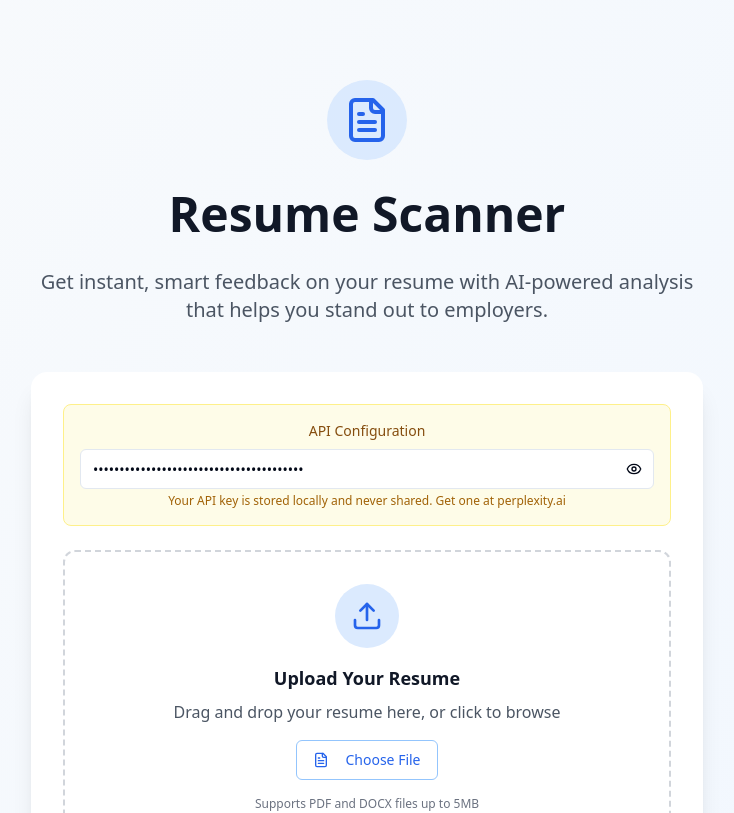
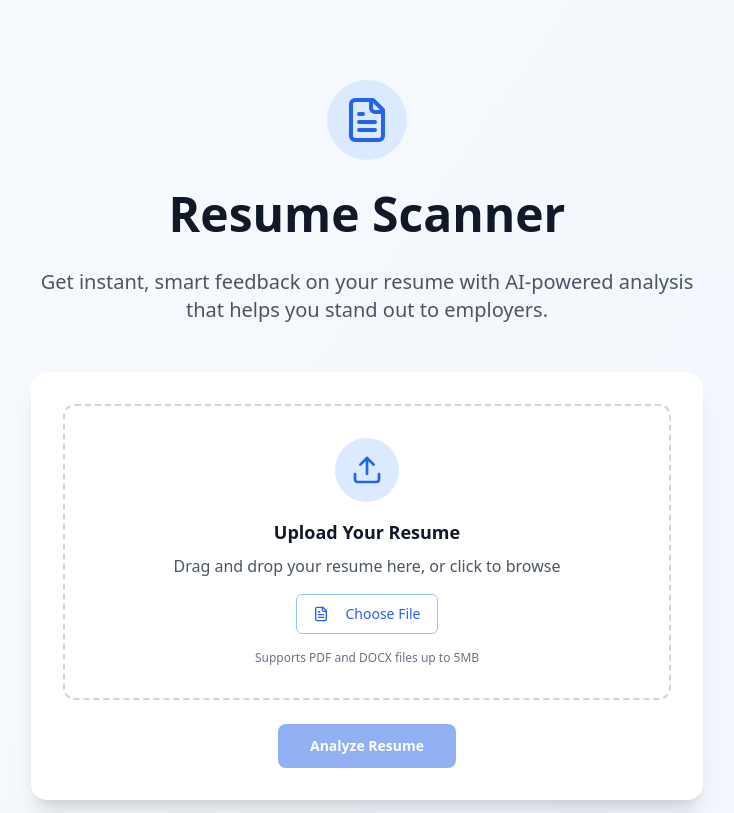
Before and after one commit to SreeAdithya123/resume-insights-flow, a React (Vite) app: page / in a window 1280 px wide. Shown: the top 813 px of the page, without its empty margins (273-1007 px from the left). Built offline with nearby package versions, Linux system fonts and the light colour scheme.

Commit message:
Remove API key input and integrate API
Removes the API key input box from the landing page and ensures the API is integrated for resume analysis.

```diff
--- a/src/pages/Index.tsx
+++ b/src/pages/Index.tsx
@@ -5,8 +5,7 @@ import HowItWorks from "@/components/HowItWorks";
 import FeedbackDisplay from "@/components/FeedbackDisplay";
 import LoadingSpinner from "@/components/LoadingSpinner";
 import { Button } from "@/components/ui/button";
-import { Input } from "@/components/ui/input";
-import { FileText, RefreshCw, Eye, EyeOff } from "lucide-react";
+import { FileText, RefreshCw } from "lucide-react";
 import { useToast } from "@/hooks/use-toast";
 
 interface FeedbackData {
@@ -36,8 +35,7 @@ const Index = () => {
   const [uploadedFile, setUploadedFile] = useState<File | null>(null);
   const [isScanning, setIsScanning] = useState(false);
   const [feedbackData, setFeedbackData] = useState<FeedbackData | null>(null);
-  const [apiKey, setApiKey] = useState("vaH5yXCtZMCYFFlljqJWzsVKcJO7Rs4eEglOAEOC");
-  const [showApiKey, setShowApiKey] = useState(false);
+  const apiKey = "vaH5yXCtZMCYFFlljqJWzsVKcJO7Rs4eEglOAEOC"; // Integrated API key
   const { toast } = useToast();
 
   const handleFileUpload = (file: File) => {
@@ -122,15 +120,6 @@ const Index = () => {
   const handleAnalyze = async () => {
     if (!uploadedFile) return;
 
-    if (!apiKey.trim()) {
-      toast({
-        title: "API Key Required",
-        description: "Please enter your Perplexity API key to analyze the resume.",
-        variant: "destructive",
-      });
-      return;
-    }
-
     setIsScanning(true);
 
     try {
@@ -186,38 +175,12 @@ const Index = () => {
 
           {/* File Upload and Analyze Section */}
           <div className="bg-white rounded-2xl shadow-xl p-8 mb-16 max-w-2xl mx-auto">
-            {/* API Key Input */}
-            <div className="mb-6 p-4 bg-yellow-50 border border-yellow-200 rounded-lg">
-              <h3 className="text-sm font-medium text-yellow-800 mb-2">API Configuration</h3>
-              <div className="relative">
-                <Input
-                  type={showApiKey ? "text" : "password"}
-                  placeholder="Enter your Perplexity API key"
-                  value={apiKey}
-                  onChange={(e) => setApiKey(e.target.value)}
-                  className="pr-10"
-                />
-                <Button
-                  type="button"
-                  variant="ghost"
-                  size="sm"
-                  className="absolute right-0 top-0 h-full px-3"
-                  onClick={() => setShowApiKey(!showApiKey)}
-                >
-                  {showApiKey ? <EyeOff className="w-4 h-4" /> : <Eye className="w-4 h-4" />}
-                </Button>
-              </div>
-              <p className="text-xs text-yellow-700 mt-1">
-                Your API key is stored locally and never shared. Get one at perplexity.ai
-              </p>
-            </div>
-
             <FileUpload onFileUpload={handleFileUpload} />
 
             <div className="mt-6 flex flex-col sm:flex-row gap-4 justify-center">
               <Button
                 onClick={handleAnalyze}
-                disabled={!uploadedFile || isScanning || !apiKey.trim()}
+                disabled={!uploadedFile || isScanning}
                 className="bg-blue-600 hover:bg-blue-700 text-white px-8 py-3 rounded-lg font-semibold transition-all transform hover:scale-105 disabled:opacity-50 disabled:cursor-not-allowed disabled:transform-none"
                 size="lg"
               >
```
